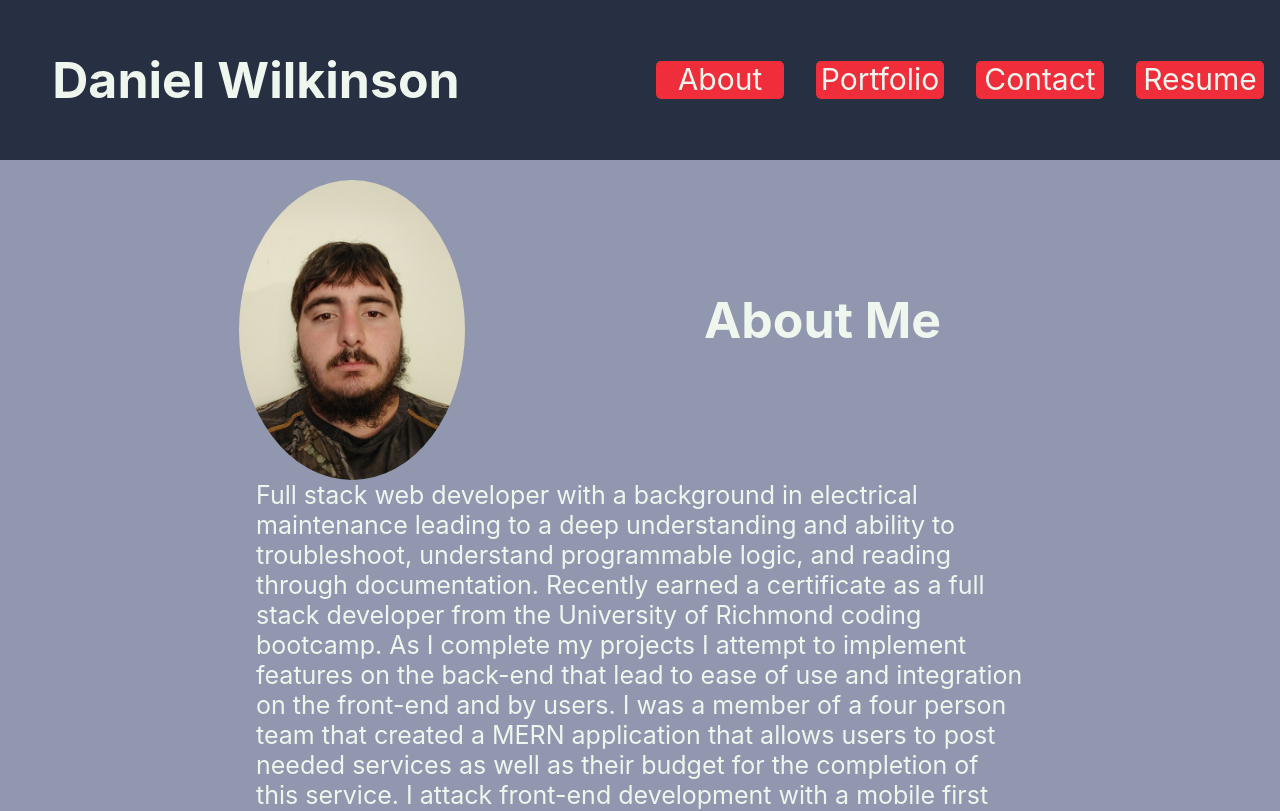
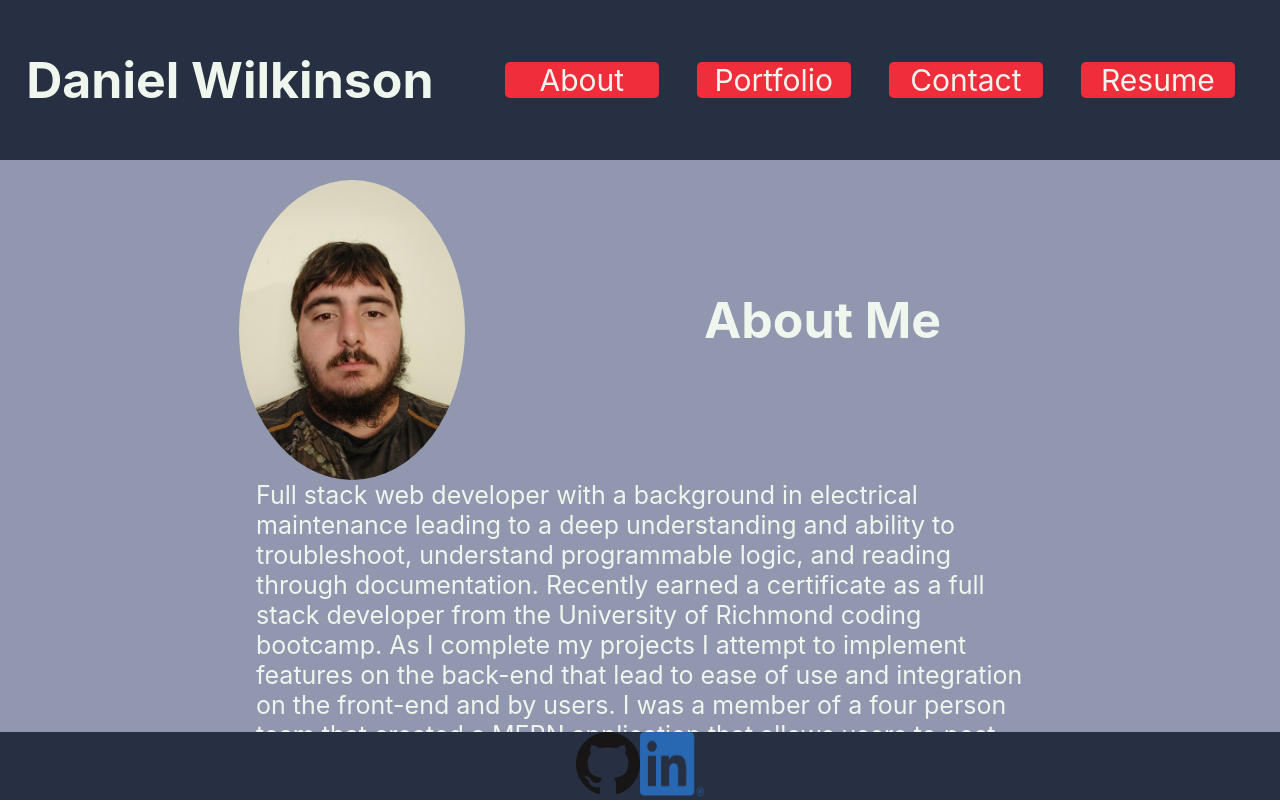
Before and after one commit to DanWilk/react-portfolio, a React (Create React App) app: page / in a window 1280 px wide. Shown: the top 811 px of the page. Built offline with nearby package versions, Linux system fonts and the light colour scheme.

Commit message:
fixed navbar and scrolling issues

```diff
--- a/src/index.css
+++ b/src/index.css
@@ -34,8 +34,9 @@ a {
 }
 
 ul {
-  padding-inline-start: 10%;
+  padding: initial;
   text-align: center;
+  margin: auto;
 }
 
 li {
@@ -44,6 +45,10 @@ li {
 
 footer {
   background-color: #273043;
+  position:sticky;
+  bottom: 0;
+  left: 0;
+  right: 0;
 }
 
 .link-in {
@@ -112,6 +117,7 @@ footer {
   background-color: #9197AE;
   height: 100vh;
   margin: 0;
+  overflow-y: scroll;
 }
 
 .portfolio-image {
```
Also changed, not shown: 1 other file (tests, documents, lock files or other folders).
